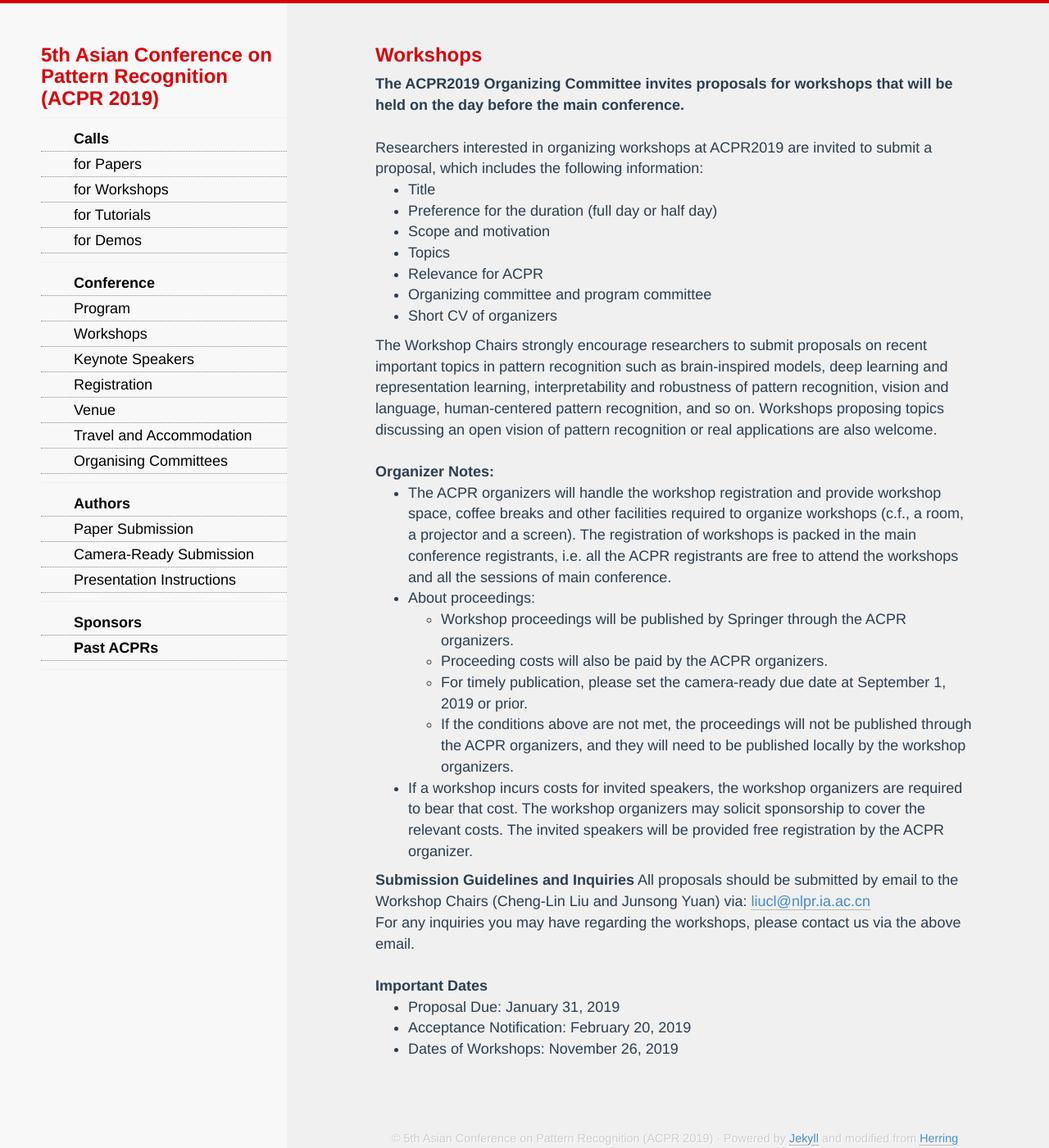
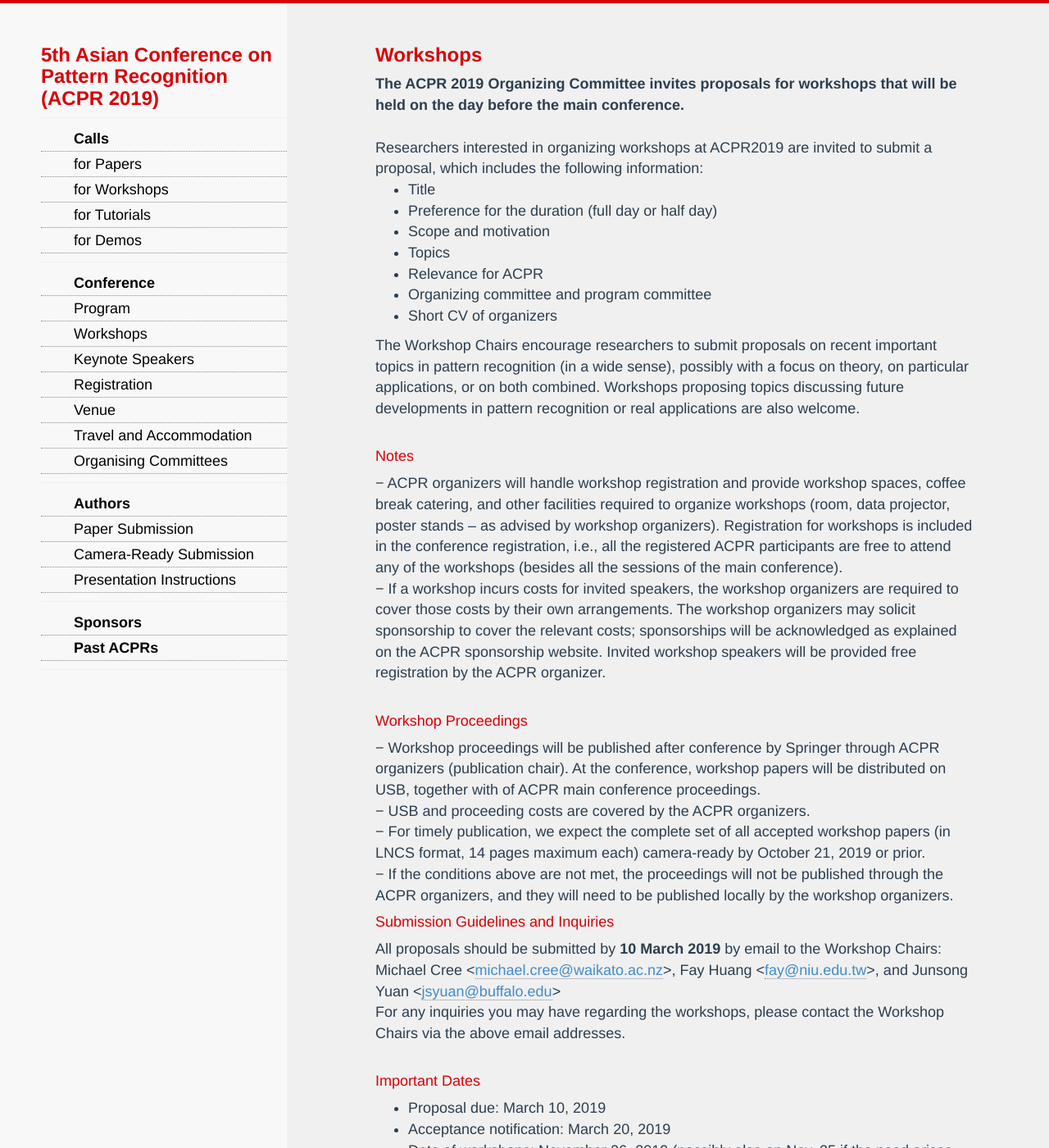
Before and after one commit to AndrewChenUoA/ACPR2019, a Jekyll site: the page built from workshops.html, in a window 1280 px wide and 1400 px high. Shown: the whole window at 82% size. Built offline with Jekyll 4.4.1, drawn with Linux system fonts in a browser that asks for light colours; nearby versions of some CDN libraries; Markdown is read by kramdown in place of the engine named in the settings; some of the changed text lies outside the part shown.

Commit message:
Update committees and workshops

```diff
--- a/cfw.html
+++ b/cfw.html
@@ -19,7 +19,7 @@
 
 <h4>Notes</h4>
 −	ACPR organizers will handle workshop registration and provide workshop spaces, coffee break catering, and other facilities required to organize workshops (room, data projector, poster stands – as advised by workshop organizers). Registration for workshops is included in the conference registration, i.e., all the registered ACPR participants are free to attend any of the workshops (besides all the sessions of the main conference).<br/>
-−	If a workshop incurs costs for invited speakers, the workshop organizers are required to cover those costs by their own arrangements. The workshop organizers may solicit sponsorship to cover the relevant costs; sponsorships will be advertised as explained on the ACPR sponsorship website. Invited workshop speakers will be provided free registration by the ACPR organizer.<br/><br/>
+−	If a workshop incurs costs for invited speakers, the workshop organizers are required to cover those costs by their own arrangements. The workshop organizers may solicit sponsorship to cover the relevant costs; sponsorships will be acknowledged as explained on the ACPR sponsorship website. Invited workshop speakers will be provided free registration by the ACPR organizer.<br/><br/>
 
 <h4>Workshop Proceedings</h4>
 −	Workshop proceedings will be published after conference by Springer through ACPR organizers (publication chair). At the conference, workshop papers will be distributed on USB, together with of ACPR main conference proceedings.<br/>
--- a/workshops.html
+++ b/workshops.html
@@ -3,7 +3,7 @@
 ---
 <div>
 <h3>Workshops</h3>
-<b>The ACPR2019 Organizing Committee invites proposals for workshops that will be held on the day before the main conference.</b><br/><br/>
+<b>The ACPR 2019 Organizing Committee invites proposals for workshops that will be held on the day before the main conference.</b><br/><br/>
 Researchers interested in organizing workshops at ACPR2019 are invited to submit a proposal, which includes the following information:
 <ul>
 <li>Title</li>
@@ -15,30 +15,27 @@
 <li>Short CV of organizers</li>
 </ul>
 
-The Workshop Chairs strongly encourage researchers to submit proposals on recent important topics in pattern recognition such as brain-inspired models, deep learning and representation learning, interpretability and robustness of pattern recognition, vision and language, human-centered pattern recognition, and so on. Workshops proposing topics discussing an open vision of pattern recognition or real applications are also welcome.<br/><br/>
+The Workshop Chairs encourage researchers to submit proposals on recent important topics in pattern recognition (in a wide sense), possibly with a focus on theory, on particular applications, or on both combined. Workshops proposing topics discussing future developments in pattern recognition or real applications are also welcome.<br/><br/>
 
-<b>Organizer Notes:</b>
+<h4>Notes</h4>
+−	ACPR organizers will handle workshop registration and provide workshop spaces, coffee break catering, and other facilities required to organize workshops (room, data projector, poster stands – as advised by workshop organizers). Registration for workshops is included in the conference registration, i.e., all the registered ACPR participants are free to attend any of the workshops (besides all the sessions of the main conference).<br/>
+−	If a workshop incurs costs for invited speakers, the workshop organizers are required to cover those costs by their own arrangements. The workshop organizers may solicit sponsorship to cover the relevant costs; sponsorships will be acknowledged as explained on the ACPR sponsorship website. Invited workshop speakers will be provided free registration by the ACPR organizer.<br/><br/>
+
+<h4>Workshop Proceedings</h4>
+−	Workshop proceedings will be published after conference by Springer through ACPR organizers (publication chair). At the conference, workshop papers will be distributed on USB, together with of ACPR main conference proceedings.<br/>
+−	USB and proceeding costs are covered by the ACPR organizers.<br/>
+−	For timely publication, we expect the complete set of all accepted workshop papers (in LNCS format, 14 pages maximum each) camera-ready by October 21, 2019 or prior.<br/>
+−	If the conditions above are not met, the proceedings will not be published through the ACPR organizers, and they will need to be published locally by the workshop organizers.<br/>
+
+<h4>Submission Guidelines and Inquiries</h4>
+All proposals should be submitted by <b>10 March 2019</b> by email to the Workshop Chairs: Michael Cree <<a href="mailto:michael.cree@waikato.ac.nz">michael.cree@waikato.ac.nz</a>>, Fay Huang <<a href="mailto:fay@niu.edu.tw">fay@niu.edu.tw</a>>, and Junsong Yuan <<a href="mailto:jsyuan@buffalo.edu">jsyuan@buffalo.edu</a>><br/>
+For any inquiries you may have regarding the workshops, please contact the Workshop Chairs via the above email addresses.<br/><br/>
+
+<h4>Important Dates</h4>
 <ul>
-<li>The ACPR organizers will handle the workshop registration and provide workshop space, coffee breaks and other facilities required to organize workshops (c.f., a room, a projector and a screen). The registration of workshops is packed in the main conference registrants, i.e. all the ACPR registrants are free to attend the workshops and all the sessions of main conference.
-<li>About proceedings:
-    <ul>
-    <li>Workshop proceedings will be published by Springer through the ACPR organizers.</li>
-    <li>Proceeding costs will also be paid by the ACPR organizers.</li>
-    <li>For timely publication, please set the camera-ready due date at September 1, 2019 or prior.</li>
-    <li>If the conditions above are not met, the proceedings will not be published through the ACPR organizers, and they will need to be published locally by the workshop organizers.</li>
-    </ul>
-<li>If a workshop incurs costs for invited speakers, the workshop organizers are required to bear that cost. The workshop organizers may solicit sponsorship to cover the relevant costs. The invited speakers will be provided free registration by the ACPR organizer.</li>
-</ul>
-
-<b>Submission Guidelines and Inquiries</b>
-All proposals should be submitted by email to the Workshop Chairs (Cheng-Lin Liu and Junsong Yuan) via: <a href="mailto:liucl@nlpr.ia.ac.cn">liucl@nlpr.ia.ac.cn</a><br/>
-For any inquiries you may have regarding the workshops, please contact us via the above email.<br/><br/>
-
-<b>Important Dates</b>
-<ul>
-<li>Proposal Due: January 31, 2019</li>
-<li>Acceptance Notification: February 20, 2019</li>
-<li>Dates of Workshops: November 26, 2019</li>
+<li>Proposal due: March 10, 2019</li>
+<li>Acceptance notification: March 20, 2019</li>
+<li>Date of workshops: November 26, 2019 (possibly also on Nov. 25 if the need arises for a second day)</li>
 </ul>
 
 </div>
```
Also changed, not shown: committees.html (+7 -4 lines).
